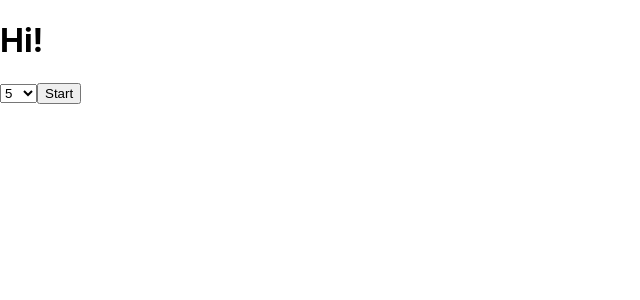
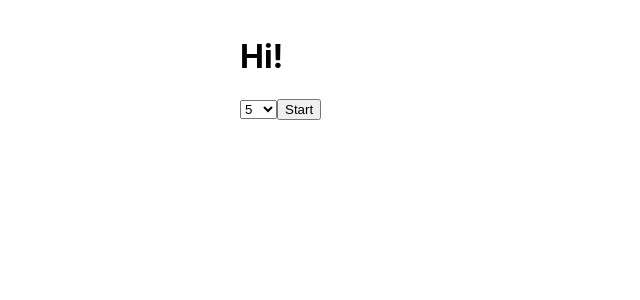
Before and after one commit to absolutholz-org/learn-to-tell-time, a React (Create React App) app: page / in a window 1280 px wide. Shown: the top 300 px of the page, without its empty margins (0-640 px from the left). Built offline with nearby package versions, Linux system fonts and the light colour scheme.

Commit message:
Add page container layout comp

```diff
--- a/src/App.tsx
+++ b/src/App.tsx
@@ -3,11 +3,15 @@ import { BrowserRouter as Router, Route } from 'react-router-dom';
 import Home from './views/Home';
 import Practice from './views/Practice';
 
+import { PageContainer } from './components/Layout';
+
 function App() {
   return (
     <Router>
-      <Route path="/" render={Home} exact />
-      <Route path="/practice" component={Practice} />
+      <PageContainer>
+        <Route path="/" render={Home} exact />
+        <Route path="/practice" component={Practice} />
+      </PageContainer>
     </Router>
   );
 }
--- /dev/null
+++ b/src/components/Layout/index.tsx
@@ -0,0 +1,7 @@
+import styled from 'styled-components';
+
+export const PageContainer = styled.div`
+  margin: 0 auto;
+  max-width: 800px;
+  padding: 1rem;
+`;
```
